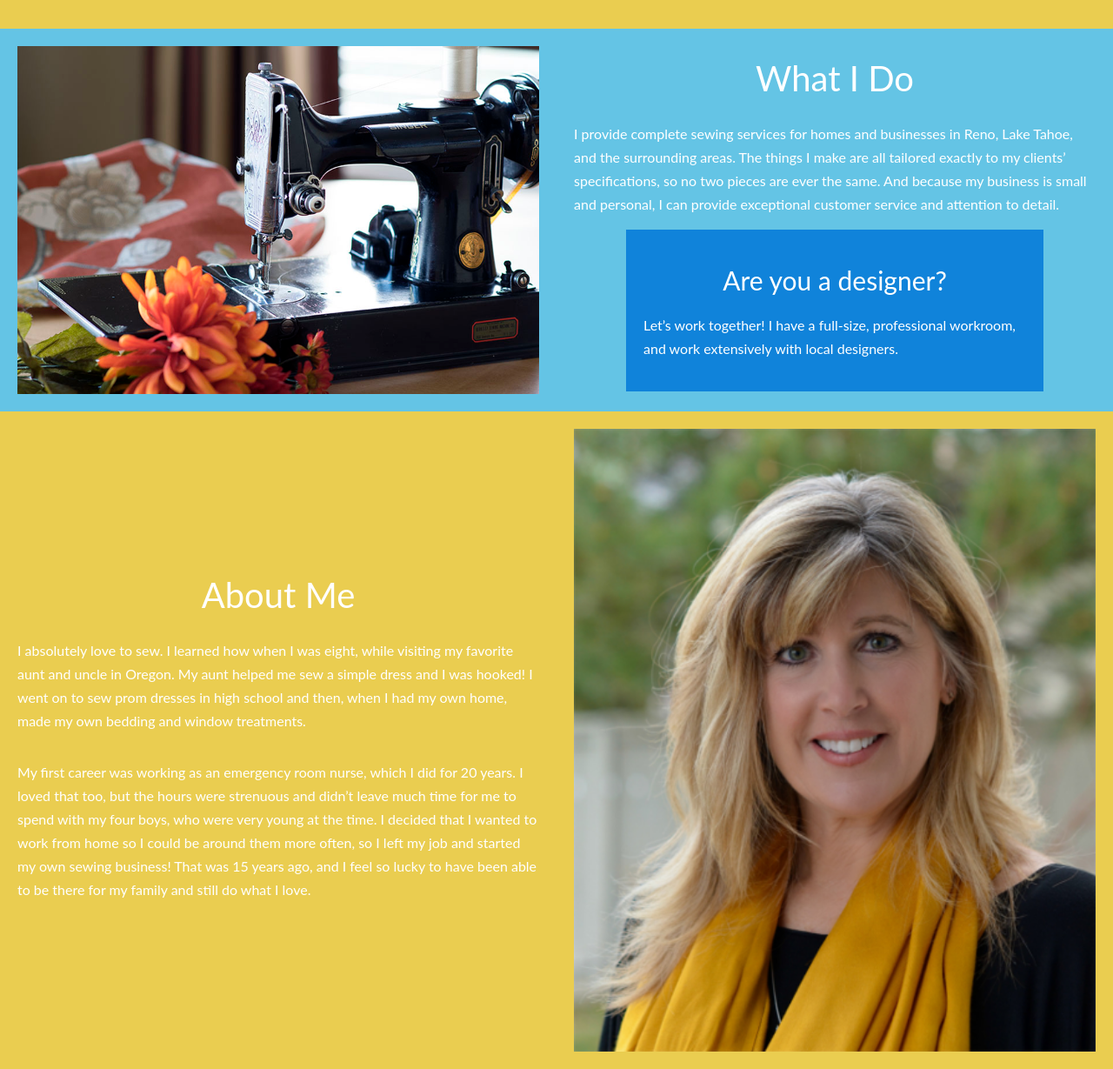
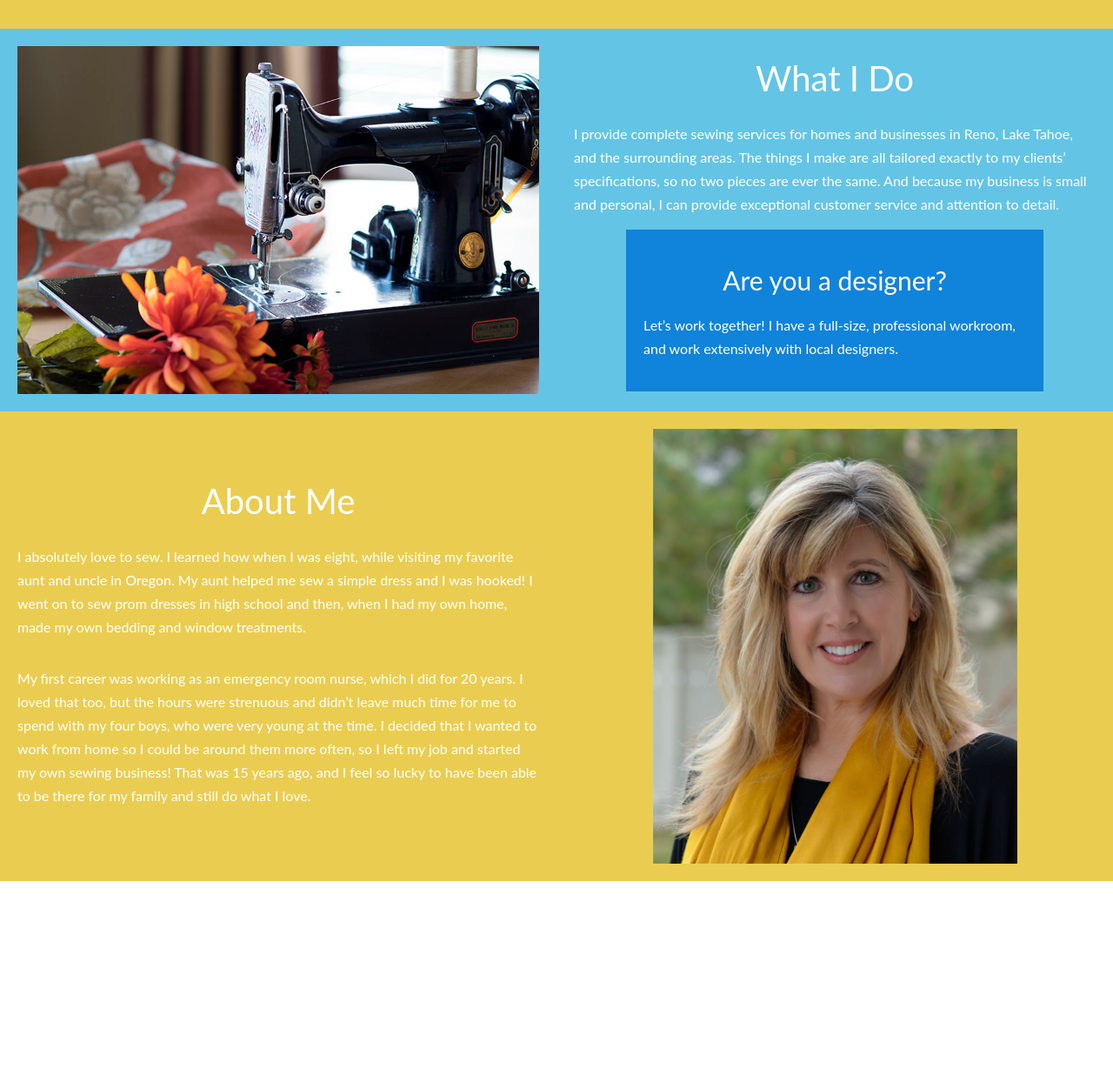
Before and after one commit to mattdaviscodes/custom-sewing-reno, a plain HTML site: page index.html in a window 1280 px wide. Shown: the part 1324-2553 px from the top of the page at 87% size. After the commit the page ends 2337 px from the top, so only its background shows below. Drawn offline with Linux system fonts and the light colour scheme.

Commit message:
Resize about me photo

```diff
--- a/style.css
+++ b/style.css
@@ -163,6 +163,11 @@ html, body {
     align-items: center;
 }
 
+#about img {
+    height: 100%;
+    width: auto;
+}
+
 .about-content {
     padding: 20px;
 }
```
